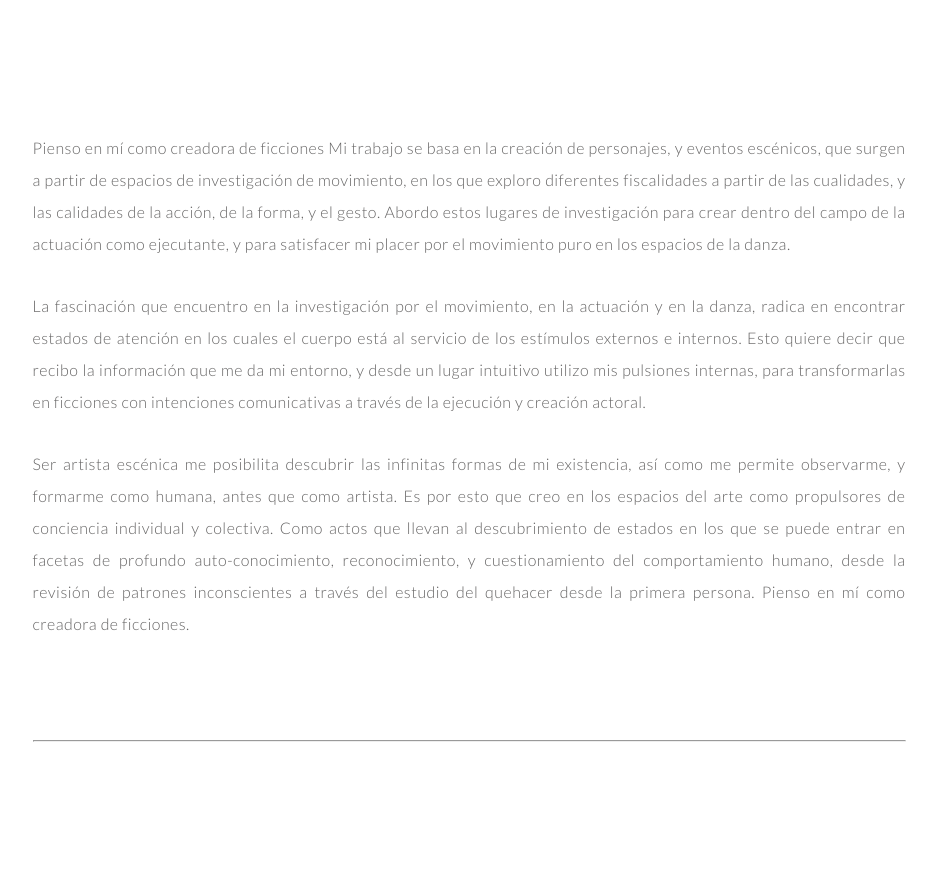
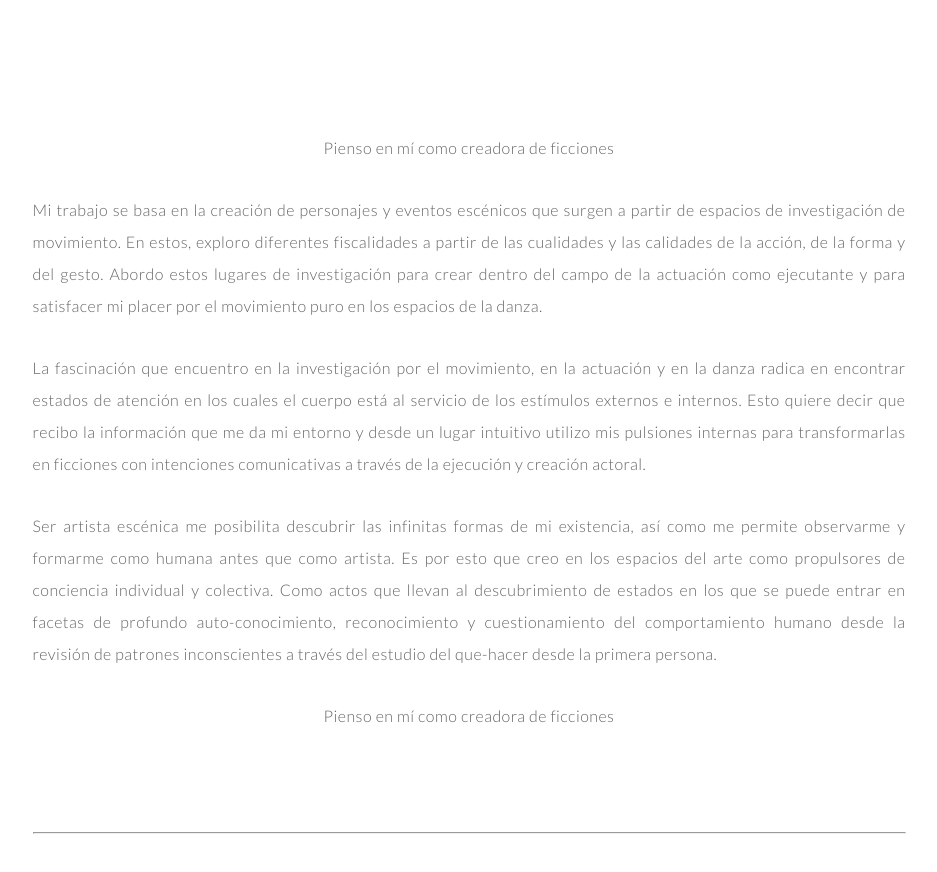
Before and after one commit to RhinoSoftwareDevelopment/IsabellaRestrepo, a website: page pages/statement.html in a window 1280 px wide. Shown: the part 1000-1872 px from the top of the page, without its empty margins (171-1108 px from the left). Drawn offline with Linux system fonts and the light colour scheme.

Commit message:
Fixed clients requests

```diff
--- a/pages/statement.html
+++ b/pages/statement.html
@@ -43,40 +43,32 @@
     </main>
     <section>
         <div class="text-box">
+            <p class="paragraph u-center-text">Pienso en mí como creadora de ficciones</p>
             <p class="paragraph">
-
-                Pienso en mí como creadora de ficciones
-                Mi trabajo se basa en la creación de personajes, y eventos escénicos, que surgen a partir de espacios de
-                investigación
-                de movimiento, en los que exploro diferentes fiscalidades a partir de las cualidades, y las calidades de
-                la acción, de
-                la forma, y el gesto. Abordo estos lugares de investigación para crear dentro del campo de la actuación
-                como ejecutante,
-                y para satisfacer mi placer por el movimiento puro en los espacios de la danza.
+                Mi trabajo se basa en la creación de personajes y eventos escénicos que surgen a partir de espacios de
+                investigación de
+                movimiento. En estos, exploro diferentes fiscalidades a partir de las cualidades y las calidades de la
+                acción, de la
+                forma y del gesto. Abordo estos lugares de investigación para crear dentro del campo de la actuación
+                como ejecutante y
+                para satisfacer mi placer por el movimiento puro en los espacios de la danza.
             </p>
 
             <p class="paragraph">
-                La fascinación que encuentro en la investigación por el movimiento, en la actuación y en la danza,
-                radica en encontrar
-                estados de atención en los cuales el cuerpo está al servicio de los estímulos externos e internos. Esto
-                quiere decir que
-                recibo la información que me da mi entorno, y desde un lugar intuitivo utilizo mis pulsiones internas,
-                para
-                transformarlas en ficciones con intenciones comunicativas a través de la ejecución y creación actoral.
+                La fascinación que encuentro en la investigación por el movimiento, en la actuación y en la danza radica en encontrar
+                estados de atención en los cuales el cuerpo está al servicio de los estímulos externos e internos. Esto quiere decir que
+                recibo la información que me da mi entorno y desde un lugar intuitivo utilizo mis pulsiones internas para transformarlas
+                en ficciones con intenciones comunicativas a través de la ejecución y creación actoral.
             </p>
 
             <p class="paragraph">
-                Ser artista escénica me posibilita descubrir las infinitas formas de mi existencia, así como me permite
-                observarme, y
-                formarme como humana, antes que como artista. Es por esto que creo en los espacios del arte como
-                propulsores de
-                conciencia individual y colectiva. Como actos que llevan al descubrimiento de estados en los que se
-                puede entrar en
-                facetas de profundo auto-conocimiento, reconocimiento, y cuestionamiento del comportamiento humano,
-                desde la revisión de
-                patrones inconscientes a través del estudio del quehacer desde la primera persona.
-                Pienso en mí como creadora de ficciones.
+                Ser artista escénica me posibilita descubrir las infinitas formas de mi existencia, así como me permite observarme y
+                formarme como humana antes que como artista. Es por esto que creo en los espacios del arte como propulsores de
+                conciencia individual y colectiva. Como actos que llevan al descubrimiento de estados en los que se puede entrar en
+                facetas de profundo auto-conocimiento, reconocimiento y cuestionamiento del comportamiento humano desde la revisión de
+                patrones inconscientes a través del estudio del que-hacer desde la primera persona.
             </p>
+            <p class="paragraph u-center-text">Pienso en mí como creadora de ficciones</p>
 
             <hr>
         </div>
--- a/sass/base/_typography.scss
+++ b/sass/base/_typography.scss
@@ -49,9 +49,11 @@ body {
 }
 
 .heading-secondary {
-  // font-size: 2.7rem;
   font-weight: 700;
   letter-spacing: 0.2rem;
+  &--big {
+    font-size: 5rem;
+  }
 }
 
 .heading-tertiary {
```
Also changed, not shown: pages/review.html (+2 -31 lines), pages/self-evaluation.html (+0 -14 lines), pages/work.html (+46 -12 lines), css/style.css, images/1_PH_Juan_Hurtado.jpg (added), images/31_Ph_Juan Hurtado.jpg (added), images/3_PH_Juan_Hurtado.jpg (added), images/3pH_Juan Hurtado.jpg (added), images/4_Ph_Camila_Cadavid.jpg (added), images/6.jpg (added), images/6_Ph_Juan_Hurtado.jpg (added), images/7_PH_Juan_Hurtado.jpg (added).
